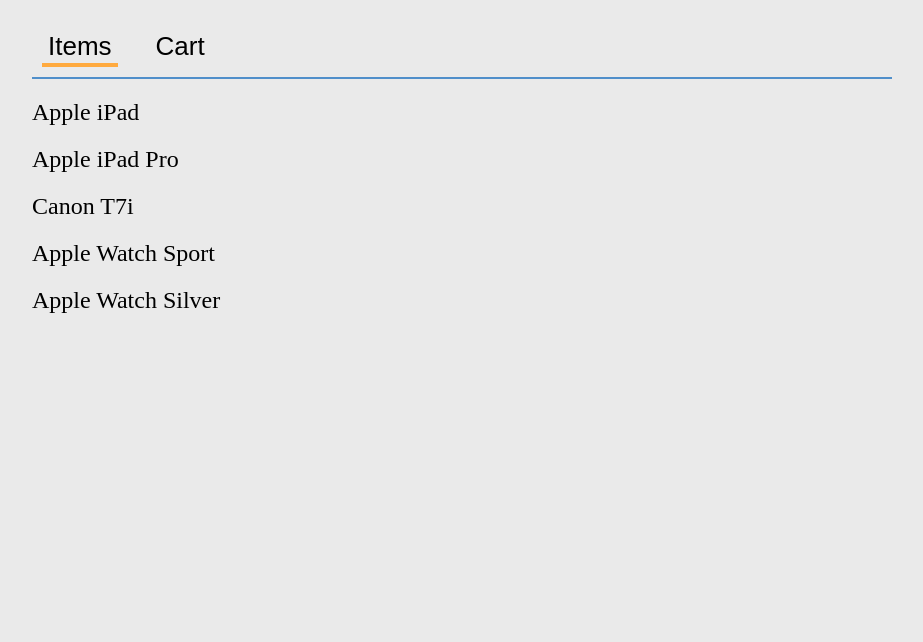
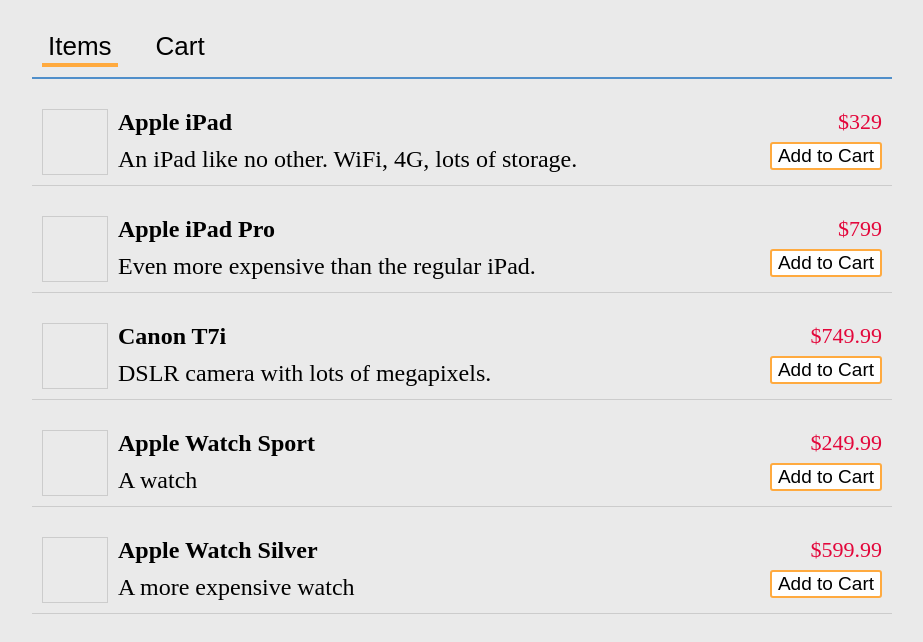
Before and after one commit to zahifarah/react-exercises, a React (Create React App) app in the folder shopping-site/: page / in a window 1280 px wide. Shown: the top 642 px of the page, without its empty margins (178-1101 px from the left). Built offline with nearby package versions, Linux system fonts and the light colour scheme.

Commit message:
Render Items component using ItemPage and Item components. Styling done as well.

```diff
--- a/shopping-site/src/App.js
+++ b/shopping-site/src/App.js
@@ -1,31 +1,36 @@
 import React, { useState } from "react"
 import Nav from "./Nav"
 import ItemPage from "./ItemPage"
+
 import { items } from "./static-data"
+import "./App.css"
 
-import "./App.css"
+const Content = ({ tab, onAddToCart }) => {
+  switch (tab) {
+    default:
+    case "items":
+      return <ItemPage items={items} onAddToCart={onAddToCart} />
+    case "cart":
+      return <span>render cart for case "cart"</span>
+  }
+}
 
 const App = () => {
   const [activeTab, setActiveTab] = useState("items")
+  const [cart, setCart] = useState([])
+
+  const addToCart = (item) => {
+    setCart((prevCart) => [...prevCart, item])
+  }
 
   return (
     <div className="App">
       <Nav activeTab={activeTab} onTabChange={setActiveTab} />
       <main className="App-content">
-        <Content tab={activeTab} />
+        <Content tab={activeTab} onAddToCart={addToCart} />
       </main>
     </div>
   )
 }
 
-const Content = ({ tab }) => {
-  switch (tab) {
-    default:
-    case "items":
-      return <ItemPage items={items} />
-    case "cart":
-      return <span>render cart for case "cart"</span>
-  }
-}
-
 export default App
--- /dev/null
+++ b/shopping-site/src/Item.css
@@ -0,0 +1,56 @@
+.Item {
+  display: flex;
+  justify-content: space-between;
+  border-bottom: 1px solid #ccc;
+  padding: 10px;
+}
+
+.Item-image {
+  width: 64px;
+  height: 64px;
+  border: 1px solid #ccc;
+  margin-right: 10px;
+  float: left;
+}
+
+.Item-title {
+  font-weight: bold;
+  margin-bottom: 0.4em;
+}
+
+.Item-price {
+  text-align: right;
+  font-size: 22px;
+  color: rgb(227, 7, 59);
+}
+
+.Item-addToCart {
+  margin-bottom: 5px;
+  font-size: 19px;
+  border: 2px solid #ffaa3f;
+  background-color: #fff;
+  border-radius: 3px;
+  cursor: pointer;
+}
+.Item-addToCart:hover {
+  background-color: #ffddb2;
+}
+.Item-addToCart:active {
+  background-color: #ed8400;
+  color: #fff;
+  outline: none;
+}
+
+.Item-addToCart:focus {
+  outline: none;
+}
+
+.Item-left {
+  flex: 1;
+}
+
+.Item-right {
+  display: flex;
+  flex-direction: column;
+  justify-content: space-between;
+}
--- /dev/null
+++ b/shopping-site/src/Item.js
@@ -0,0 +1,26 @@
+import React from "react"
+import PropTypes from "prop-types"
+
+import "./Item.css"
+
+const Item = ({ item, onAddToCart }) => (
+  <div className="Item">
+    <div className="Item-left">
+      <div className="Item-image" />
+      <div className="Item-title">{item.name}</div>
+      <div className="Item-description">{item.description}</div>
+    </div>
+    <div className="Item-right">
+      <div className="Item-price">${item.price}</div>
+      <button className="Item-addToCart" onClick={onAddToCart}>
+        Add to Cart
+      </button>
+    </div>
+  </div>
+)
+Item.propTypes = {
+  item: PropTypes.object.isRequired,
+  onAddToCart: PropTypes.func.isRequired,
+}
+
+export default Item
--- a/shopping-site/src/ItemPage.js
+++ b/shopping-site/src/ItemPage.js
@@ -1,14 +1,15 @@
 import React from "react"
 import PropTypes from "prop-types"
+import Item from "./Item"
 
 import "./ItemPage.css"
 
-function ItemPage({ items }) {
+function ItemPage({ items, onAddToCart }) {
   return (
     <ul className="ItemPage-items">
       {items.map((item) => (
         <li key={item.id} className="ItemPage-item">
-          {item.name}
+          <Item item={item} onAddToCart={() => onAddToCart(item)} />
         </li>
       ))}
     </ul>
@@ -16,6 +17,7 @@
 }
 ItemPage.propTypes = {
   items: PropTypes.array.isRequired,
+  onAddToCart: PropTypes.func.isRequired,
 }
 
 export default ItemPage
```
